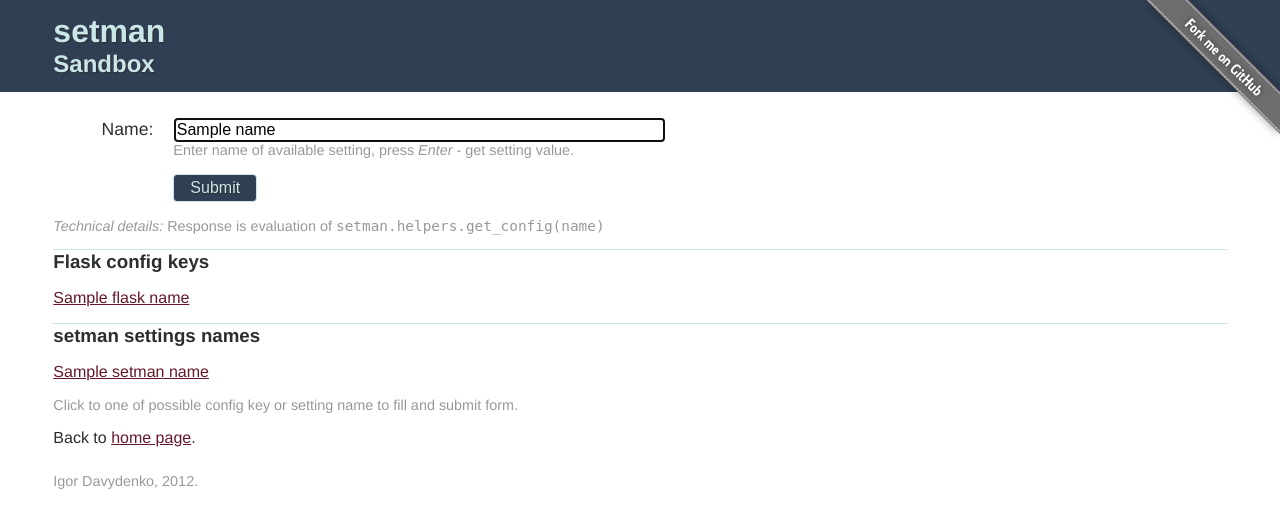
After one commit to playpauseandstop/setman, a Flask app: template testproject-flask/testapp/templates/sandbox.html in a window 1280 px wide. The commit adds this page. Shown: the top 528 px of the page. Run offline with Flask 2, Linux system fonts and the light colour scheme; the template is opened without the code that fills it: most values are stand-ins (such as "Sample title", 1, 10 or a date in 2020); parts of the project's set-up code (start-up, migrations or seed data) failed here and were passed over.

Commit message:
Add support of Sandbox feature to Flask test project too.

```diff
--- a/testproject-flask/testapp/app.py
+++ b/testproject-flask/testapp/app.py
@@ -1,9 +1,11 @@
 import logging
 import os
+import traceback
 
-from flask import Flask, render_template
+from flask import Flask, render_template, request
 
 from setman import settings
+from setman.helpers import get_config
 from setman.utils.ordereddict import OrderedDict
 from setman.utils.parsing import is_settings_container
 
@@ -20,6 +22,7 @@
 app = Flask(__name__)
 app.config.from_object(__name__)
 app.secret_key = 't:\xc6\x1d\xcd\x86\xb7_\x11\x1e\xfe\xc1AD\x9f>'
+app.static_folder = rel('..', '..', 'testproject-django', 'media')
 
 settings.configure(framework='setman.frameworks.flask_setman',
                    app=app,
@@ -49,12 +52,61 @@
     return content
 
 
+@app.route('/favicon.ico')
+def favicon():
+    """
+    Show favicon from static files.
+    """
+    return app.send_static_file('favicon.ico')
+
+
 @app.route('/')
 def home():
     """
     Home page.
     """
     return render_template('home.html')
+
+
+@app.route('/sandbox', methods=('GET', 'POST'))
+def sandbox():
+    """
+    Simple sandbox for testing values in ``setman.settings``.
+    """
+    def get_setman_names(available_settings=None):
+        available_settings = available_settings or settings.available_settings
+        data = []
+
+        for setting in available_settings:
+            if is_settings_container(setting):
+                data.extend(get_setman_names(setting))
+            else:
+                name = '.'.join((setting.app_name, setting.name)) \
+                       if setting.app_name else setting.name
+                data.append(name)
+
+        return data
+
+    context = {'flask_names': sorted(app.config.keys()),
+               'setman_names': get_setman_names()}
+
+    if request.method == 'POST':
+        if 'name' in request.form:
+            has_traceback = False
+            name = request.form['name']
+
+            try:
+                value = get_config(name)
+            except:
+                has_traceback = True
+                value = traceback.format_exc()
+
+            context.update({'has_traceback': has_traceback,
+                            'has_value': True,
+                            'name': name,
+                            'value': value})
+
+    return render_template('sandbox.html', **context)
 
 
 @app.route('/view-settings')
--- a/testproject-flask/testapp/templates/base.html
+++ b/testproject-flask/testapp/templates/base.html
@@ -27,6 +27,7 @@
         {% endfor %}</ul>{% endif %}
         {% endwith %}{% endblock %}
         {% block content %}{% endblock %}
+        {% block home_link %}<p>Back to <a href="{{ url_for("home") }}">home page</a>.</p>{% endblock %}
     </article>
 
     <footer>Igor Davydenko, 2012.</footer>
--- a/testproject-flask/testapp/templates/docs.html
+++ b/testproject-flask/testapp/templates/docs.html
@@ -19,6 +19,4 @@
 
     <p>After all done, refresh this page!</p>
 
-    <p>Back to <a href="{{ url_for("home") }}">home page</a>.</p>
-
 {% endblock %}
--- a/testproject-flask/testapp/templates/home.html
+++ b/testproject-flask/testapp/templates/home.html
@@ -8,9 +8,11 @@
 
     <ul class="links">
         <li><a href="{{ url_for("setman.edit") }}">Edit test project settings</a></li>
+        <li><a href="{{ url_for("sandbox") }}">Sandbox</a></li>
         <li><a href="{{ url_for("view_settings") }}">View configuration definition and default values files</a></li>
         <li><a href="{{ url_for("docs") }}">View django-setman documentation</a></li>
         <li><a href="https://github.com/playpauseandstop/setman">View source code @ GitHub</a></li>
     </ul>
 
 {% endblock %}
+{% block home_link %}{% endblock %}
--- /dev/null
+++ b/testproject-flask/testapp/templates/sandbox.html
@@ -0,0 +1,69 @@
+{% extends "base.html" %}
+
+{% block title %}Sandbox{% endblock %}
+{% block extra_head %}
+    <script src="{{ url_for("static", filename="js/jquery-1.6.4.min.js") }}" type="text/javascript"></script>
+{% endblock %}
+{% block content_title %}Sandbox{% endblock %}
+
+{% block content %}
+
+    <form action="" method="post">
+        <dl class="fields">
+            <dt><label for="id_name">Name:</label></dt>
+            <dd class="field">
+                <input id="id_name" name="name" size="50" type="text" value="{{ name|e }}" />
+            </dd>
+            <dd class="help">Enter name of available setting, press <em>Enter</em> - get setting value.</dd>
+
+            {% if has_value %}
+            <dt>Value:</dt>
+            <dd class="field">{% if not has_traceback -%}
+                {{ value|pprint }}
+            {%- else -%}
+                <pre><code>{{ value }}</code></pre>
+            {%- endif %}</dd>
+            {% endif %}
+        </dl>
+
+        <p class="buttons">
+            <button type="submit">Submit</button>
+        </p>
+    </form>
+
+    <script type="text/javascript"><!--
+        $("#id_name").focus();
+    --></script>
+
+    <p class="help"><em>Technical details:</em> Response is evaluation of <code>setman.helpers.get_config(name)</code></p>
+
+    <hr />
+
+    <h3>Flask config keys</h3>
+    <p>{% for name in flask_names %}
+        <a class="setting-name" href="#">{{ name }}</a>{% if not loop.last %},{% endif %}
+    {% endfor %}</p>
+
+    <hr />
+
+    <h3>setman settings names</h3>
+    <p>{% for name in setman_names %}
+        <a class="setting-name" href="#">{{ name }}</a>{% if not loop.last %},{% endif %}
+    {% endfor %}</p>
+
+    <p class="help">Click to one of possible config key or setting name to fill and submit form.</p>
+
+    <script type="text/javascript"><!--
+        $("a.setting-name").click(function() {
+            var $this = $(this);
+            var form = $("form");
+            var input = $("#id_name");
+
+            input.val($this.text());
+            form.submit();
+
+            return false;
+        })
+    --></script>
+
+{% endblock %}
--- a/testproject-flask/testapp/templates/view_settings.html
+++ b/testproject-flask/testapp/templates/view_settings.html
@@ -22,6 +22,4 @@
     <p class="indent-top"><em>No default values file was specified in settings.</em></p>
     {% endif %}
 
-    <p>Back to <a href="{{ url_for("home") }}">home page</a>.</p>
-
 {% endblock %}
```
Also changed, not shown: testproject-flask/testapp/tests.py (+24 -0 lines).
